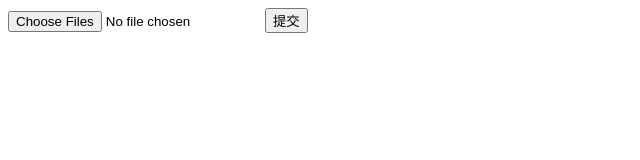
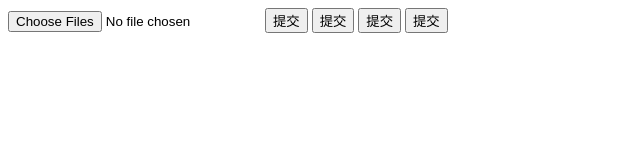
Before and after one commit to 1324999522/test0, a website: page index.html in a window 1280 px wide. Shown: the whole page, without its empty margins (0-640 px from the left). Drawn offline with Linux system fonts and the light colour scheme.

Commit message:
init files

```diff
--- a/index.html
+++ b/index.html
@@ -7,7 +7,11 @@
     multiple
     type="file" name="a">
     <input type="submit" value="提交">
+    <input type="submit" value="提交">
+    <input type="submit" value="提交">
+    <input type="submit" value="提交">
     </form>
     <script>
+    // https://blog.csdn.net/lxd13699/article/details/122384935
 </script>
 </body>
```
